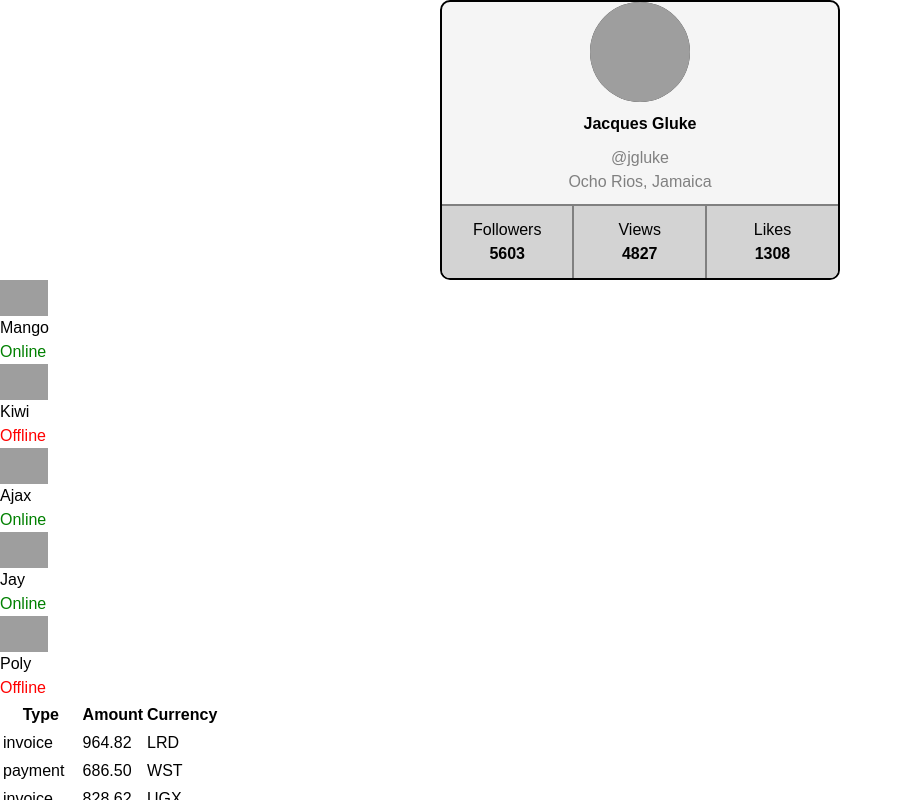
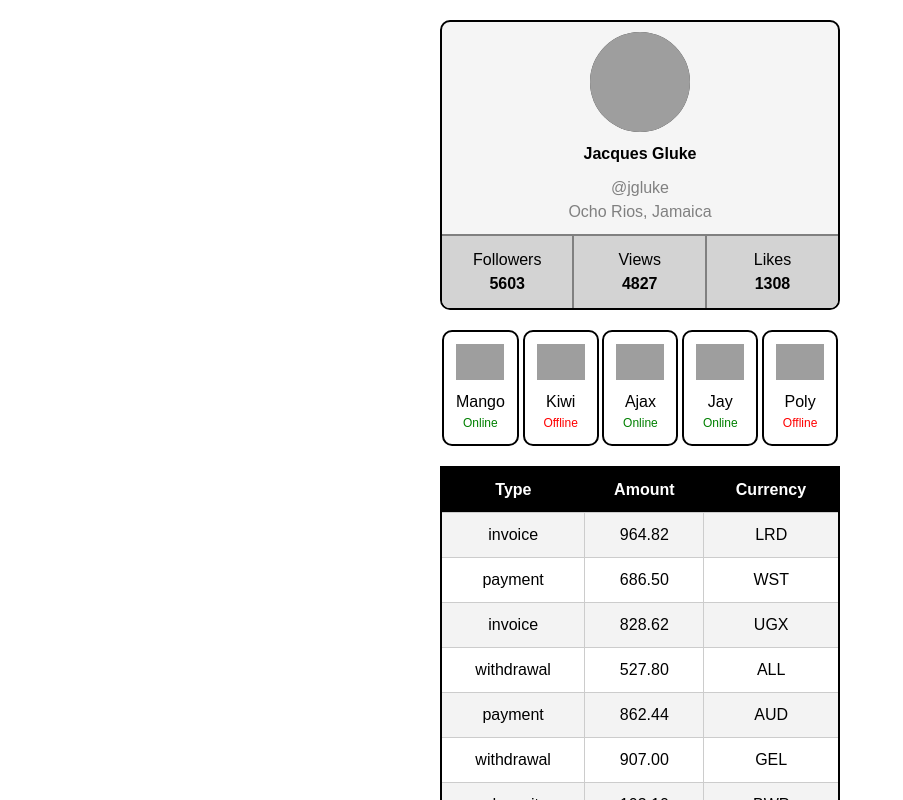
Before and after one commit to ptrnk0/goit-react-hw-01, a React (Vite) app: page / in a window 1280 px wide. Shown: the top 800 px of the page, without its empty margins (0-903 px from the left). Built offline with nearby package versions, Linux system fonts and the light colour scheme; grey boxes are pictures that could not be loaded.

Commit message:
Create style for friends list and transactions

```diff
--- a/src/components/friendList/FriendList.jsx
+++ b/src/components/friendList/FriendList.jsx
@@ -1,11 +1,12 @@
 import FriendListItem from '../friendListItem/FriendListItem';
+import css from './FriendList.module.css';
 
 const FriendList = ({ friends }) => {
     return (
-        <ul>
+        <ul className={css.friendsList}>
             {friends.map(friend => {
                 return (
-                    <li key={friend.id}>
+                    <li className={css.friendsListItem} key={friend.id}>
                         <FriendListItem
                             name={friend.name}
                             avatar={friend.avatar}
--- a/src/components/friendList/FriendList.module.css
+++ b/src/components/friendList/FriendList.module.css
@@ -0,0 +1,13 @@
+.friendsList {
+    display: flex;
+    align-items: center;
+    justify-content: space-around;
+    width: 400px;
+    margin: 0 auto;
+}
+
+.friendsListItem {
+    border: 2px solid black;
+    border-radius: 10px;
+    padding: 12px;
+}
--- a/src/components/friendListItem/FriendListItem.jsx
+++ b/src/components/friendListItem/FriendListItem.jsx
@@ -5,7 +5,7 @@ const FriendListItem = ({ avatar, name, isOnline }) => {
     return (
         <div>
             <img src={avatar} alt="Avatar" width="48" />
-            <p>{name}</p>
+            <p className={css.friendsListItemName}>{name}</p>
             <p className={clsx(css.friendItemStatus, isOnline && css.isOnline)}>
                 {isOnline ? 'Online' : 'Offline'}
             </p>
--- a/src/components/friendListItem/FriendListItem.module.css
+++ b/src/components/friendListItem/FriendListItem.module.css
@@ -1,5 +1,12 @@
+.friendsListItemName {
+    text-align: center;
+    margin-top: 10px;
+}
+
 .friendItemStatus {
-    color: red
+    color: red;
+    font-size: 12px;
+    text-align: center;
 }
 
 .friendItemStatus.isOnline {
--- a/src/components/profile/Profile.module.css
+++ b/src/components/profile/Profile.module.css
@@ -9,6 +9,8 @@
     width: 400px;
     margin: 0 auto;
     overflow: hidden;
+    margin-bottom: 20px;
+    padding-top: 10px;
 }
 
 .profileInfo {
--- a/src/components/transactionHistory/TransactionHistory.jsx
+++ b/src/components/transactionHistory/TransactionHistory.jsx
@@ -1,3 +1,5 @@
+import ccs from './TransactionHistory.module.css';
+
 const TransactionHistory = ({ items }) => {
     return (
         <table>
--- a/src/components/transactionHistory/TransactionHistory.module.css
+++ b/src/components/transactionHistory/TransactionHistory.module.css
@@ -0,0 +1,32 @@
+table {
+    width: 100%;
+    border-collapse: collapse;
+    font-family: Arial, sans-serif;
+    width: 400px;
+    margin: 0 auto;
+    border: 2px solid black;
+    margin-top: 20px;
+
+}
+
+thead th {
+    background-color: black;
+    color: white;
+    padding: 10px;
+    text-align: center;
+    font-weight: bold;
+}
+
+tbody td {
+    padding: 10px;
+    border: 1px solid #ccc;
+    text-align: center;
+}
+
+tbody tr:nth-child(odd) {
+    background-color: #f3f3f3;
+}
+
+tbody tr:nth-child(even) {
+    background-color: white;
+}
--- a/src/index.css
+++ b/src/index.css
@@ -1,6 +1,7 @@
 body {
   font-family: sans-serif;
   line-height: 1.5;
+  padding: 20px;
 }
 
 h1,
```
